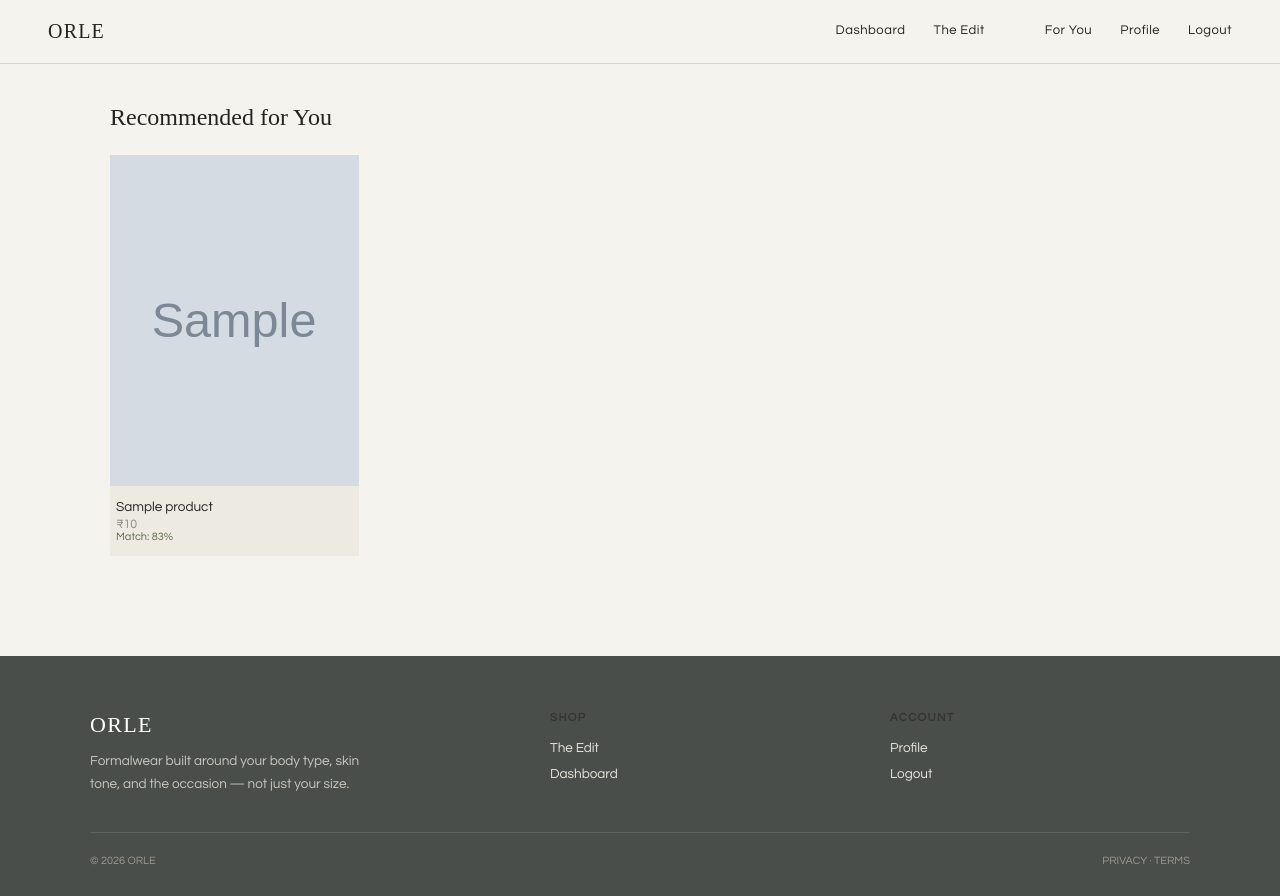
After one commit to rajan083/OrleWeb, a Flask app: page /recommendations in a window 1280 px wide. The commit adds this page. Run offline with Flask 3, Linux system fonts and the light colour scheme; a user stored in the database is signed in; tables that the repository leaves empty hold one stand-in row (values such as "Sample post"); grey boxes marked "Sample" are stand-in pictures.

Commit message:
Add recommendations page template for personalized product suggestions

```diff
--- a/main.py
+++ b/main.py
@@ -12,6 +12,7 @@ from flask_migrate import Migrate
 from authlib.integrations.flask_client import OAuth
 from flask_mail import Mail, Message
 from itsdangerous import URLSafeTimedSerializer, SignatureExpired, BadSignature
+from recommendations import recommend_products
 
 
 app = Flask(__name__)
@@ -257,7 +258,7 @@ def onboarding():
 
     db.session.commit()
     flash("Your style profile has been saved.", "success")
-    return redirect(url_for('profile'))
+    return redirect(url_for('recommendations'))
 
 
  #===============================================Profile===================================================================
@@ -327,6 +328,20 @@ def product_detail(product_id):
     product = Product.query.get_or_404(product_id)
     return render_template('product_detail.html', product=product)
 
+ #===============================================Recommendations===================================================================
+
+@app.route('/recommendations')
+@login_required
+def recommendations():
+    profile = current_user.profile
+    if not profile:
+        flash("Complete your style profile first to get recommendations.", "error")
+        return redirect(url_for('onboarding'))
+
+    all_products = Product.query.all()
+    ranked = recommend_products(profile, all_products, top_n=12)
+
+    return render_template('recommendations.html', ranked=ranked)
 
  #===============================================Logout===================================================================
 
--- a/models.py
+++ b/models.py
@@ -53,6 +53,8 @@ class UserProfile(db.Model):
     skin_tone = db.Column(db.String(20), nullable=True)
     occasion = db.Column(db.String(30), nullable=True)
 
+    undertone = db.Column(db.String(10), nullable=True)
+
     updated_at = db.Column(db.DateTime, default=datetime.utcnow, onupdate=datetime.utcnow)
 
     def to_dict(self):
@@ -77,6 +79,10 @@ class Product(db.Model):
 
     best_for_body_types = db.Column(db.String(200), nullable=True)
     best_for_occasions = db.Column(db.String(200), nullable=True)
+
+    color = db.Column(db.String(30), nullable=True)          # e.g. "navy", "olive", "cream", "burgundy"
+    color_undertone = db.Column(db.String(10), nullable=True)  # "warm", "cool", "neutral"
+    silhouette = db.Column(db.String(30), nullable=True)       # "structured", "relaxed", "fitted"
 
     fit_note = db.Column(db.String(300), nullable=True)
     created_at = db.Column(db.DateTime, default=datetime.utcnow)
--- /dev/null
+++ b/recommendations.py
@@ -0,0 +1,99 @@
+# recommendations.py
+#
+# Rule-based scoring: given a user's profile, score every product on how
+# well it matches body type, occasion, and color theory. Higher = better fit.
+
+COLOR_HARMONY = {
+    # (skin_tone, undertone) -> set of colors that flatter
+    ('fair', 'cool'):    {'navy', 'burgundy', 'emerald', 'charcoal', 'plum', 'ice_blue'},
+    ('fair', 'warm'):    {'olive', 'camel', 'rust', 'cream', 'warm_grey'},
+    ('light', 'cool'):   {'navy', 'burgundy', 'grey', 'cobalt', 'plum'},
+    ('light', 'warm'):   {'olive', 'tan', 'terracotta', 'mustard', 'cream'},
+    ('medium', 'cool'):  {'navy', 'emerald', 'burgundy', 'charcoal', 'royal_blue'},
+    ('medium', 'warm'):  {'olive', 'rust', 'camel', 'gold', 'burnt_orange'},
+    ('tan', 'cool'):     {'white', 'navy', 'emerald', 'fuchsia', 'charcoal'},
+    ('tan', 'warm'):     {'mustard', 'rust', 'olive', 'cream', 'coral'},
+    ('deep', 'cool'):    {'white', 'ice_blue', 'fuchsia', 'emerald', 'royal_blue'},
+    ('deep', 'warm'):    {'mustard', 'orange', 'gold', 'cream', 'coral'},
+}
+
+# Colors that are known to wash out or clash for a given skin tone depth,
+# regardless of undertone — a light hand penalty rather than a hard block.
+LOW_CONTRAST_RISK = {
+    'fair': {'cream', 'pale_yellow', 'light_grey'},
+    'deep': {'brown', 'charcoal', 'navy'} if False else set(),  # deep skin can carry most darks fine
+}
+
+def color_score(user_skin_tone, user_undertone, product_color):
+    if not product_color:
+        return 0.5  # unknown color — neutral score, don't penalize missing data
+
+    key = (user_skin_tone, user_undertone)
+    flattering = COLOR_HARMONY.get(key, set())
+
+    if product_color in flattering:
+        return 1.0
+
+    if product_color in LOW_CONTRAST_RISK.get(user_skin_tone, set()):
+        return 0.2
+
+    return 0.6  # neutral — not a specifically bad match, just not called out as ideal
+
+
+def body_type_score(user_body_type, product_best_for_body_types):
+    if not product_best_for_body_types:
+        return 0.5
+    allowed = [b.strip() for b in product_best_for_body_types.split(',')]
+    if 'all' in allowed or user_body_type in allowed:
+        return 1.0
+    return 0.4
+
+
+def occasion_score(user_occasion, product_best_for_occasions):
+    if not product_best_for_occasions:
+        return 0.5
+    allowed = [o.strip() for o in product_best_for_occasions.split(',')]
+    if user_occasion in allowed:
+        return 1.0
+    return 0.3
+
+
+def height_score(user_height_range, product_silhouette):
+    # Structured/fitted pieces tend to elongate shorter frames;
+    # relaxed/oversized pieces can overwhelm a shorter frame.
+    if not product_silhouette:
+        return 0.5
+    if user_height_range in ('122-152', '153-182') and product_silhouette == 'relaxed':
+        return 0.4
+    if user_height_range in ('183-213', '213+') and product_silhouette == 'structured':
+        return 0.6
+    return 0.7
+
+
+WEIGHTS = {
+    'color': 0.35,
+    'body_type': 0.30,
+    'occasion': 0.25,
+    'height': 0.10,
+}
+
+
+def score_product(profile, product):
+    scores = {
+        'color': color_score(profile.skin_tone, getattr(profile, 'undertone', None), product.color),
+        'body_type': body_type_score(profile.body_type, product.best_for_body_types),
+        'occasion': occasion_score(profile.occasion, product.best_for_occasions),
+        'height': height_score(profile.height_range, product.silhouette),
+    }
+    total = sum(scores[k] * WEIGHTS[k] for k in WEIGHTS)
+    return round(total, 3), scores
+
+
+def recommend_products(profile, products, top_n=8):
+    scored = []
+    for product in products:
+        total, breakdown = score_product(profile, product)
+        scored.append((product, total, breakdown))
+
+    scored.sort(key=lambda x: x[1], reverse=True)
+    return scored[:top_n]
--- a/templates/base.html
+++ b/templates/base.html
@@ -13,10 +13,11 @@
 <nav>
     <a href="{{ url_for('home') }}" class="wordmark-sm">ORLE</a>
 
-    <button class="menu-toggle" id="menu-toggle">
-        ☰
+    <button class="menu-toggle" id="menu-toggle" aria-label="Menu">
+        <span class="hamburger-line"></span>
+        <span class="hamburger-line"></span>
+        <span class="hamburger-line"></span>
     </button>
-
     <div class="nav-container" id="nav-container">
 
         <div class="nav-links">
@@ -34,6 +35,7 @@
                     <a href="{{ url_for('logout') }}">Logout</a>
 
                 {% else %}
+                    <a href="{{ url_for('recommendations') }}">For You</a>
                     <a href="{{ url_for('profile') }}">Profile</a>
                     <a href="{{ url_for('logout') }}">Logout</a>
 
@@ -118,13 +120,9 @@ const nav = document.getElementById("nav-container");
 
 menu.addEventListener("click", () => {
     nav.classList.toggle("active");
-
-    if(nav.classList.contains("active")){
-        menu.innerHTML = "✕";
-    }else{
-        menu.innerHTML = "☰";
-    }
+    menu.classList.toggle("active");
 });
 </script>
+
 </body>
 </html>
--- /dev/null
+++ b/templates/recommendations.html
@@ -0,0 +1,22 @@
+{% extends "base.html" %}
+{% block title %}Recommended for you{% endblock %}
+{% block content %}
+<div class="dashboard-section">
+    <div class="section-head">
+        <h2>Recommended for You</h2>
+    </div>
+
+    <div class="product-grid">
+        {% for product, score, breakdown in ranked %}
+            <a href="{{ url_for('product_detail', product_id=product.id) }}" class="product-card">
+                <img src="{{ url_for('static', filename=product.image_url) }}">
+                <div class="product-card-body">
+                    <h4>{{ product.name }}</h4>
+                    <p class="product-price">₹{{ "{:,}".format(product.price) }}</p>
+                    <p style="font-size:11px; color:var(--olive);">Match: {{ (score * 100)|round|int }}%</p>
+                </div>
+            </a>
+        {% endfor %}
+    </div>
+</div>
+{% endblock %}
```
Also changed, not shown: static/styles.css (+32 -10 lines), templates/dashboard.html (+10 -0 lines), templates/onboarding.html (+7 -0 lines), static/uploads/products/8f7cee4569e84a3bae43add8351b7ad0.jpg (added), static/uploads/products/a4cb190ac13b4c7da77f210b9b827dcc.jpg (added).
